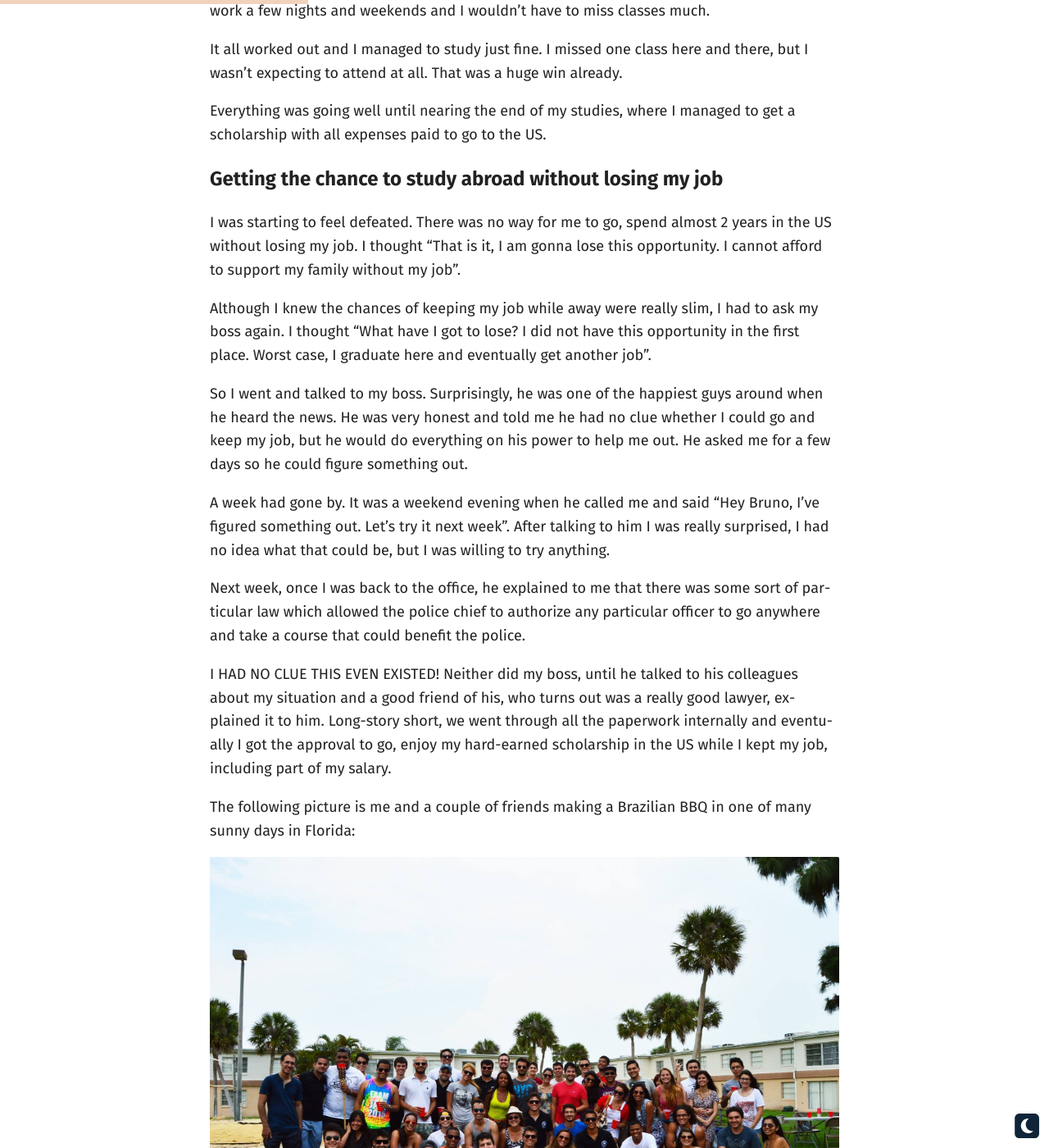
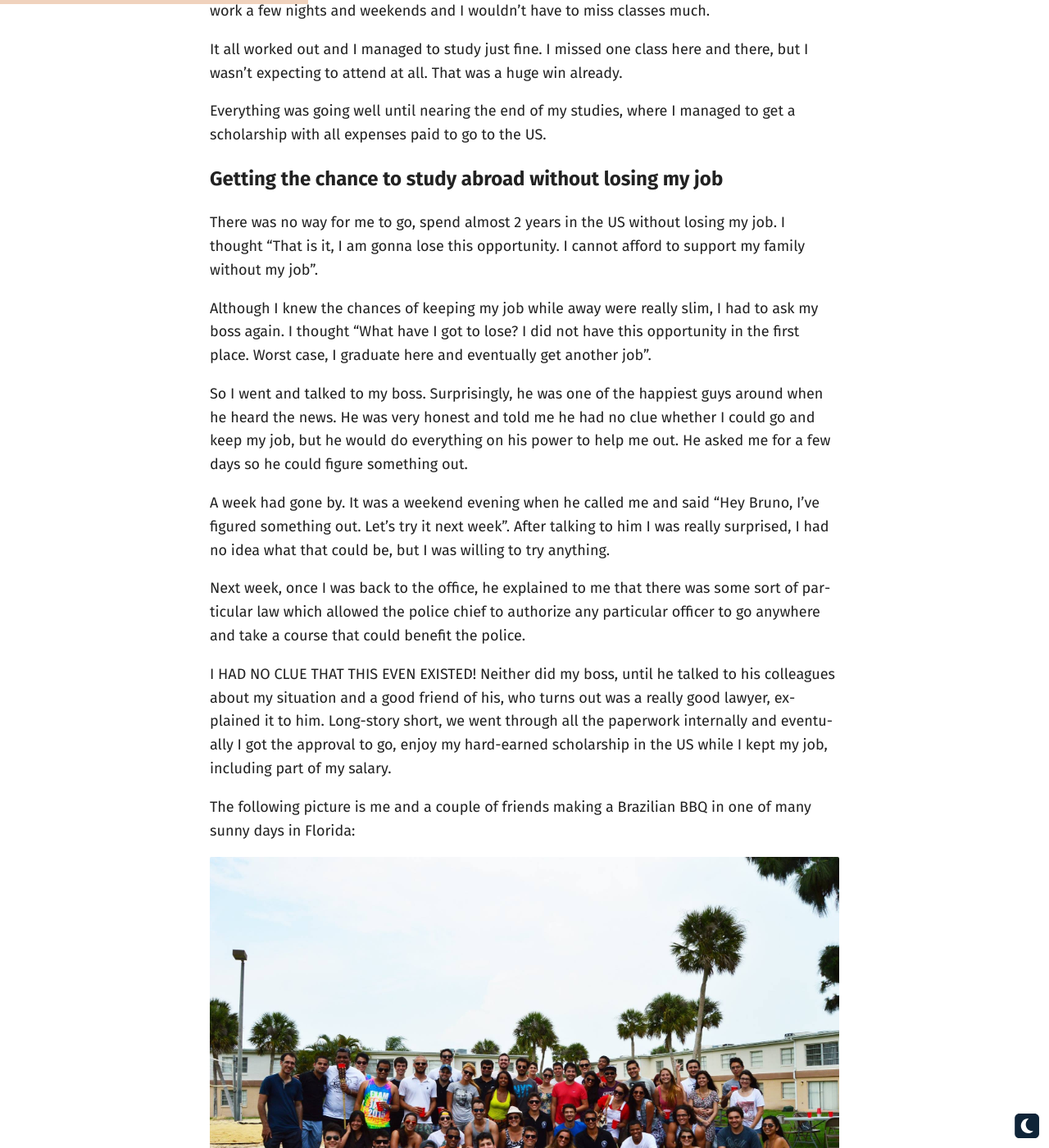
Before and after one commit to brunojppb/brunojppb.github.io, a Jekyll site: the page built from _posts/2023-10-22-ask-like-your-career-depends-on-it.md, in a window 1280 px wide and 1400 px high, scrolled down 1239 px. Shown: the whole window at 82% size. Built offline with Jekyll 4.4.1, drawn with Linux system fonts in a browser that asks for light colours; some of the changed text lies outside the part shown.

Commit message:
Update 2023-10-22-ask-like-your-career-depends-on-it.md
Fiz typos

```diff
--- a/_posts/2023-10-22-ask-like-your-career-depends-on-it.md
+++ b/_posts/2023-10-22-ask-like-your-career-depends-on-it.md
@@ -55,7 +55,7 @@ to get a scholarship with all expenses paid to go to the US.
 
 ## Getting the chance to study abroad without losing my job
 
-I was starting to feel defeated. There was no way for me to go, spend almost 2
+There was no way for me to go, spend almost 2
 years in the US without losing my job. I thought "That is it, I am gonna lose
 this opportunity. I cannot afford to support my family without my job".
 
@@ -79,7 +79,7 @@ sort of particular law which allowed the police chief to authorize any
 particular officer to go anywhere and take a course that could benefit the
 police.
 
-I HAD NO CLUE THIS EVEN EXISTED! Neither did my boss, until he talked to his
+I HAD NO CLUE THAT THIS EVEN EXISTED! Neither did my boss, until he talked to his
 colleagues about my situation and a good friend of his, who turns out was a
 really good lawyer, explained it to him. Long-story short, we went through all
 the paperwork internally and eventually I got the approval to go, enjoy my
```
Also changed, not shown: other parts of _posts/2023-10-22-ask-like-your-career-depends-on-it.md (+1 -1 lines).
